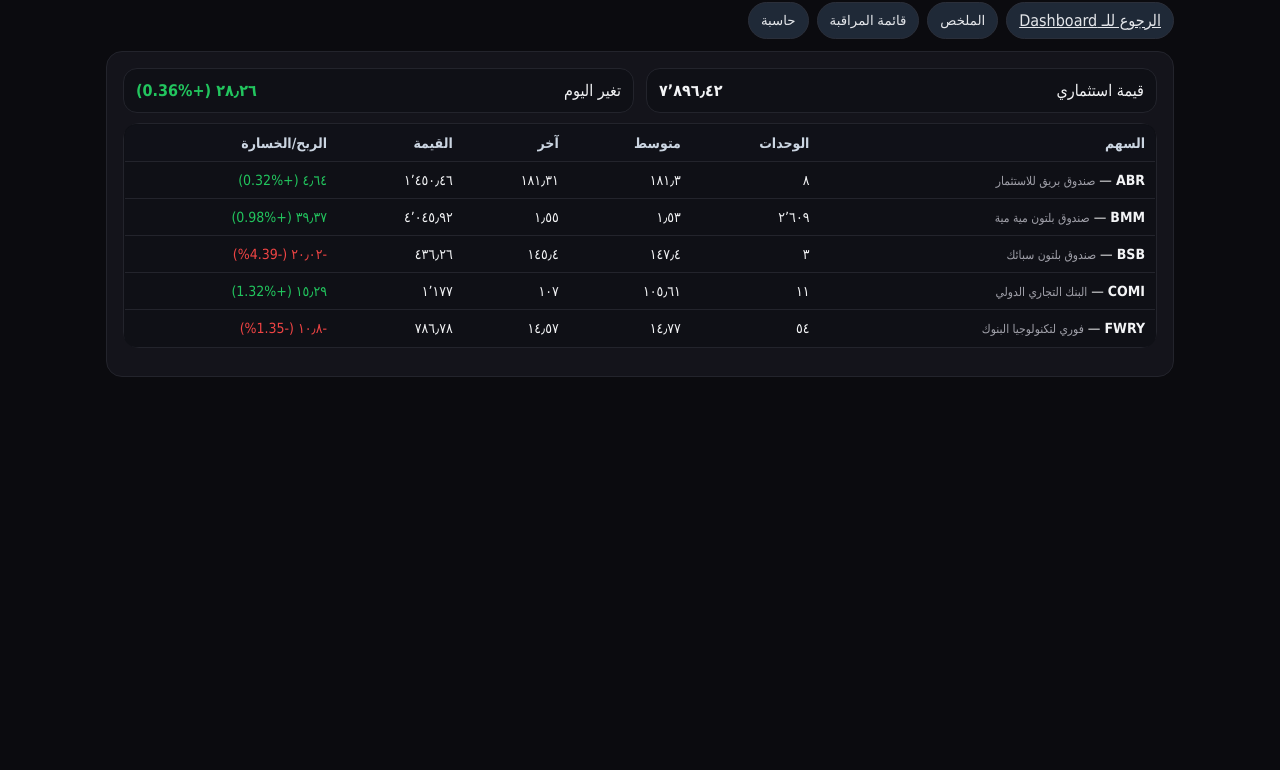
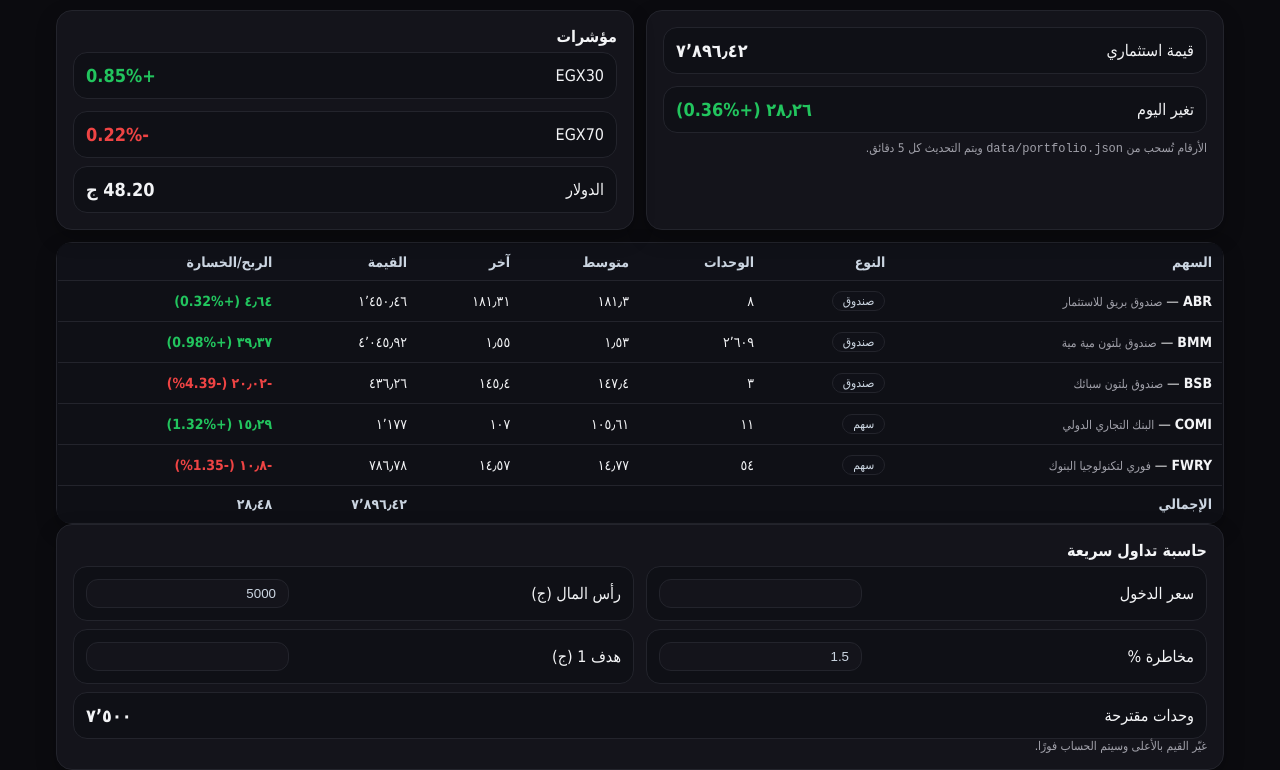
Before and after one commit to temsah2002-arch/Thndr-report-temsah, a plain HTML site: page report/index.html in a window 1280 px wide. Shown: the part 63-833 px from the top of the page. Before the commit the page ends 800 px from the top, so only its background shows below. Drawn offline with Linux system fonts and the light colour scheme.

Commit message:
Refactor index.html for improved layout and styling
Updated the HTML structure and styles for the daily report page, enhancing layout and design elements.

```diff
--- a/report/index.html
+++ b/report/index.html
@@ -1,136 +1,195 @@
-<!DOCTYPE html><html lang="ar" dir="rtl"><head>
+<!DOCTYPE html><html lang="ar" dir="rtl">
+<head>
 <meta charset="utf-8"><meta name="viewport" content="width=device-width,initial-scale=1">
-<title>Thndr — التقرير اليومي</title>
+<title>التقرير اليومي — محفظة ثاندر</title>
+
+<!-- (اختياري) إن كان لديك ملف أنماط عام -->
+<link rel="stylesheet" href="../assets/ui.css">
+
 <style>
 :root{--bg:#0b0b0f;--card:#14141b;--soft:#0f1016;--border:#23242c;--txt:#f3f4f6;--muted:#a1a1aa;--acc:#0ea5e9;--good:#22c55e;--bad:#ef4444}
-*{box-sizing:border-box}body{margin:0;background:var(--bg);color:var(--txt);font-family:"Cairo",Tahoma,Arial}
-.container{max-width:1100px;margin:22px auto;padding:0 16px}
-.header{display:flex;justify-content:space-between;align-items:center;margin-bottom:10px}
-.title{font-size:24px;font-weight:800}.chip{padding:6px 12px;border-radius:12px;background:#14141b;border:1px solid var(--border);color:var(--muted)}
-.pills{display:flex;gap:8px;flex-wrap:wrap;margin:8px 0}.pill{background:#1f2937;border:1px solid #2b2f3a;color:#e5e7eb;border-radius:999px;padding:8px 12px;cursor:pointer}
-.card{background:#14141b;border:1px solid var(--border);border-radius:16px;padding:16px;margin:12px 0}
-.grid{display:grid;gap:12px}.two{grid-template-columns:repeat(auto-fit,minmax(260px,1fr))}
-.stat{display:flex;justify-content:space-between;background:#0f1016;border:1px solid var(--border);border-radius:14px;padding:12px}
-.table{width:100%;border-collapse:collapse;background:#0f1016;border:1px solid var(--border);border-radius:12px;overflow:hidden}
+*{box-sizing:border-box}body{margin:0;background:var(--bg);color:var(--txt);font-family:"Cairo",Tahoma,Arial,sans-serif}
+.container{max-width:1200px;margin:22px auto;padding:0 16px}
+.header{display:flex;align-items:center;gap:10px;justify-content:space-between;margin-bottom:12px}
+.title{font-size:26px;font-weight:800}
+.chip{background:var(--card);border:1px solid var(--border);color:#cbd5e1;padding:6px 12px;border-radius:12px}
+.toolbar{display:flex;gap:8px;flex-wrap:wrap}
+.btn{display:inline-block;background:var(--acc);color:#fff;border:0;border-radius:12px;padding:10px 14px;text-decoration:none}
+.btn--soft{background:#2e2f39}
+.grid{display:grid;gap:12px}.two{grid-template-columns:repeat(auto-fit,minmax(280px,1fr))}
+.card{background:var(--card);border:1px solid var(--border);border-radius:16px;padding:16px}
+.stat{display:flex;justify-content:space-between;align-items:center;background:var(--soft);border:1px solid var(--border);border-radius:14px;padding:12px}
+.stat b{font-size:18px}
+.small{color:var(--muted);font-size:12px}
+.table{width:100%;border-collapse:collapse;background:var(--soft);border:1px solid var(--border);border-radius:12px;overflow:hidden}
 .table th,.table td{padding:10px;border-bottom:1px solid var(--border);text-align:right;font-size:14px}
-.table th{background:#101118;color:#cbd5e1}.pos-good{color:var(--good)}.pos-bad{color:var(--bad)}
-.watch{display:grid;grid-template-columns:repeat(auto-fit,minmax(260px,1fr));gap:12px}
-.wcard{background:#0f1016;border:1px solid var(--border);border-radius:14px;padding:14px}
-.btn{background:var(--acc);color:#fff;border:0;border-radius:12px;padding:9px 12px;text-decoration:none}
-.small{color:var(--muted);font-size:12px}
+.table th{background:#101118;color:#cbd5e1}
+.pos{color:var(--good);font-weight:700}
+.neg{color:var(--bad);font-weight:700}
+.badge{display:inline-block;background:#101118;border:1px solid var(--border);color:#cbd5e1;border-radius:999px;padding:2px 10px;font-size:12px}
 </style>
-</head><body><div class="container">
+</head>
+<body>
+<div class="container">
+  <!-- Header -->
   <div class="header">
     <div class="title">التقرير اليومي — محفظة ثاندر</div>
-    <div id="date" class="chip">—</div>
+    <div class="chip" id="asof">—</div>
+    <div class="toolbar" style="margin-inline-start:auto">
+      <a class="btn btn--soft" href="../">Dashboard</a>
+      <a class="btn btn--soft" href="#summary">الملخص</a>
+      <a class="btn btn--soft" href="../watchlist/">قائمة المراقبة</a>
+      <a class="btn" href="#CALC">حاسبة</a>
+    </div>
   </div>
 
-  <div class="pills">
-    <a class="pill" href="../">الرجوع للـ Dashboard</a>
-    <button class="pill" onclick="goto('HOME')">الملخص</button>
-    <button class="pill" onclick="goto('WATCH')">قائمة المراقبة</button>
-    <button class="pill" onclick="goto('CALC')">حاسبة</button>
+  <!-- Summary cards -->
+  <div id="summary" class="grid two">
+    <div class="card">
+      <div class="grid two">
+        <div class="stat"><span>قيمة استثماري</span><b id="pf_val">—</b></div>
+        <div class="stat"><span>تغير اليوم</span><b id="pf_day">—</b></div>
+      </div>
+      <div class="small" style="margin-top:8px">
+        الأرقام تُسحب من <code>data/portfolio.json</code> ويتم التحديث كل 5 دقائق.
+      </div>
+    </div>
+    <div class="card">
+      <div style="font-weight:700;margin-bottom:6px">مؤشرات</div>
+      <div class="grid two">
+        <div class="stat"><span>EGX30</span><b id="egx30" class="pos">+0.00%</b></div>
+        <div class="stat"><span>EGX70</span><b id="egx70" class="neg">-0.00%</b></div>
+      </div>
+      <div class="stat" style="margin-top:8px"><span>الدولار</span><b id="usd">— ج</b></div>
+    </div>
   </div>
 
-  <!-- ملخص -->
-  <section id="HOME" class="card">
-    <div class="grid two" id="stats"></div>
-    <div class="card" style="padding:0;margin-top:10px">
-      <table class="table" id="pos"><thead>
-        <tr><th>السهم</th><th>الوحدات</th><th>متوسط</th><th>آخر</th><th>القيمة</th><th>الربح/الخسارة</th></tr>
-      </thead><tbody></tbody></table>
+  <!-- Positions table -->
+  <div class="card" style="padding:0;margin-top:12px">
+    <table class="table" id="tbl">
+      <thead>
+        <tr>
+          <th>السهم</th>
+          <th>النوع</th>
+          <th>الوحدات</th>
+          <th>متوسط</th>
+          <th>آخر</th>
+          <th>القيمة</th>
+          <th>الربح/الخسارة</th>
+        </tr>
+      </thead>
+      <tbody></tbody>
+      <tfoot>
+        <tr>
+          <th colspan="5">الإجمالي</th>
+          <th id="sum_mv">—</th>
+          <th id="sum_pnl">—</th>
+        </tr>
+      </tfoot>
+    </table>
+  </div>
+
+  <!-- Calculator anchor (يتم فتحها من نفس الصفحة أو صفحة التقرير الحالية) -->
+  <div id="CALC" class="card">
+    <div style="font-weight:700;margin-bottom:6px">حاسبة تداول سريعة</div>
+    <div class="grid two">
+      <label class="stat"><span>سعر الدخول</span><input id="c_entry" class="chip" type="number" step="0.01" style="min-width:120px"></label>
+      <label class="stat"><span>رأس المال (ج)</span><input id="c_cap" class="chip" type="number" step="1" value="5000" style="min-width:120px"></label>
     </div>
-  </section>
+    <div class="grid two" style="margin-top:8px">
+      <label class="stat"><span>مخاطرة %</span><input id="c_risk" class="chip" type="number" step="0.1" value="1.5" style="min-width:120px"></label>
+      <label class="stat"><span>هدف 1 (ج)</span><input id="c_t1" class="chip" type="number" step="0.01" style="min-width:120px"></label>
+    </div>
+    <div class="stat" style="margin-top:8px"><span>وحدات مقترحة</span><b id="c_units">—</b></div>
+    <div class="small">غيّر القيم بالأعلى وسيتم الحساب فورًا.</div>
+  </div>
+</div>
 
-  <!-- مراقبة -->
-  <section id="WATCH" class="card" style="display:none">
-    <div class="watch" id="watch"></div>
-  </section>
+<script>
+const fmt=(n,d=2)=>new Intl.NumberFormat('ar-EG',{maximumFractionDigits:d}).format(+n||0);
+const pct=(n)=>((n>=0?'+':'')+(+n).toFixed(2)+'%');
+const REFRESH_MS = 5*60*1000;
 
-  <!-- الحاسبة -->
-  <section id="CALC" class="card" style="display:none">
-    <div class="grid two">
-      <div>
-        <label class="small">سعر الدخول</label><input id="e" type="number" step="0.01" value="10" style="width:100%;padding:10px;border-radius:10px;border:1px solid #2b2f3a;background:#0b0c12;color:#fff">
-        <label class="small" style="margin-top:8px;display:block">رأس المال (ج.م)</label><input id="cap" type="number" step="100" value="5000" style="width:100%;padding:10px;border-radius:10px;border:1px solid #2b2f3a;background:#0b0c12;color:#fff">
-        <label class="small" style="margin-top:8px;display:block">نسبة المخاطرة %</label><input id="risk" type="number" step="0.5" value="1.5" style="width:100%;padding:10px;border-radius:10px;border:1px solid #2b2f3a;background:#0b0c12;color:#fff">
-        <label class="small" style="margin-top:8px;display:block">وقف الخسارة</label><input id="s" type="number" step="0.01" value="9.2" style="width:100%;padding:10px;border-radius:10px;border:1px solid #2b2f3a;background:#0b0c12;color:#fff">
-        <div style="display:flex;gap:8px;margin-top:8px">
-          <div style="flex:1"><label class="small">هدف ١</label><input id="t1" type="number" step="0.01" value="11.2" style="width:100%;padding:10px;border-radius:10px;border:1px solid #2b2f3a;background:#0b0c12;color:#fff"></div>
-          <div style="flex:1"><label class="small">هدف ٢</label><input id="t2" type="number" step="0.01" value="12" style="width:100%;padding:10px;border-radius:10px;border:1px solid #2b2f3a;background:#0b0c12;color:#fff"></div>
-        </div>
-        <label class="small" style="margin-top:8px;display:block">عمولة إجمالي % (بيع+شراء)</label><input id="c" type="number" step="0.01" value="0.15" style="width:100%;padding:10px;border-radius:10px;border:1px solid #2b2f3a;background:#0b0c12;color:#fff">
-        <label class="small" style="margin-top:8px;display:block">رسوم ثابتة (لكل جانب)</label><input id="f" type="number" step="1" value="0" style="width:100%;padding:10px;border-radius:10px;border:1px solid #2b2f3a;background:#0b0c12;color:#fff">
-        <div style="margin-top:10px">
-          <button class="btn" onclick="calc()">احسب</button>
-          <a id="csv" class="btn" style="background:#475569" href="#">تصدير CSV</a>
-        </div>
-        <div id="out" style="margin-top:10px" class="small"></div>
-      </div>
-      <div class="small">يمكنك إرسال أي سهم من صفحة خطة الإيداع للحاسبة تلقائيًا.</div>
-    </div>
-  </section>
-</div>
-<script>
-const fmt=(n,d=2)=>new Intl.NumberFormat('ar-EG',{maximumFractionDigits:d}).format(n);
-const pct=n=>((n>=0?'+':'')+n.toFixed(2)+'%');
-function goto(id){['HOME','WATCH','CALC'].forEach(x=>document.getElementById(x).style.display=x===id?'block':'none');location.hash=id}
-async function load(){
-  const [p,w]=await Promise.all([
+async function loadAll(){
+  const [p, m] = await Promise.all([
     fetch('../data/portfolio.json?_='+Date.now()).then(r=>r.json()),
-    fetch('../data/watchlist.json?_='+Date.now()).then(r=>r.json())
+    fetch('../data/market.json?_='+Date.now()).then(r=>r.json()).catch(()=>({}))
   ]);
-  document.getElementById('date').textContent=new Date(p.as_of).toLocaleDateString('ar-EG',{day:'numeric',month:'long',year:'numeric'});
-  document.getElementById('stats').innerHTML=`
-    <div class="stat"><span>قيمة استثماري</span><b>${fmt(p.portfolio_value)}</b></div>
-    <div class="stat"><span>تغير اليوم</span><b class="${p.day_change>=0?'pos-good':'pos-bad'}">${fmt(p.day_change)} (${pct(p.day_change_pct)})</b></div>`;
-  document.querySelector('#pos tbody').innerHTML=p.positions.map(x=>`
-    <tr><td><b>${x.ticker}</b> — <span class="small">${x.name}</span></td>
-    <td>${fmt(x.units,0)}</td><td>${fmt(x.avg_price)}</td><td>${fmt(x.last)}</td>
-    <td>${fmt(x.market_value)}</td><td class="${x.pnl>=0?'pos-good':'pos-bad'}">${fmt(x.pnl)} (${pct(x.pnl_pct)})</td></tr>`).join('');
-  document.getElementById('watch').innerHTML=w.map(d=>`
-    <div class="wcard">
-      <div style="display:flex;gap:10px;align-items:center;margin-bottom:6px">
-        <div style="background:#1f2937;border:1px solid #2b2f3a;border-radius:999px;padding:2px 10px;font-weight:800">${d.tkr}</div>
-        <div style="font-weight:700">${d.name}</div>
-      </div>
-      <div class="small">التصنيف: <b>${d.bias||'-'}</b></div>
-      <div class="small">منطقة الدخول: <b>${d.zone||'-'}</b></div>
-      <div class="small">إيقاف: <b>${d.stop??'-'}</b> — أهداف: <b>${d.t1??'-'}/${d.t2??'-'}</b></div>
-      <div class="small" style="margin-top:6px">${d.thesis||''}</div>
-      <div style="margin-top:10px"><a class="btn" target="_blank" href="${d.link||'#'}">فتح على مباشر</a></div>
-    </div>`).join('');
+
+  // Header date
+  document.getElementById('asof').textContent =
+    new Date(p.as_of||Date.now()).toLocaleDateString('ar-EG',{day:'numeric',month:'long',year:'numeric'});
+
+  // Summary
+  document.getElementById('pf_val').textContent = fmt(p.portfolio_value);
+  const dy = +p.day_change||0, dyp = +p.day_change_pct||0;
+  const pfDay = document.getElementById('pf_day');
+  pfDay.innerHTML = `${fmt(dy)} (${pct(dyp)})`;
+  pfDay.className = dy>=0 ? 'pos' : 'neg';
+
+  // Indices
+  if(m && m.egx30) {
+    const e30=document.getElementById('egx30');
+    const e70=document.getElementById('egx70');
+    e30.textContent = pct(m.egx30.chg_pct||0); e30.className = (m.egx30.chg_pct>=0)?'pos':'neg';
+    e70.textContent = pct(m.egx70.chg_pct||0); e70.className = (m.egx70.chg_pct>=0)?'pos':'neg';
+    document.getElementById('usd').textContent = (m.usd_egp??0).toFixed(2)+' ج';
+  }
+
+  // Table
+  const rows = (p.positions||[]).map(x=>({
+    ticker:x.ticker, name:x.name||'', type:x.type||'stock',
+    units:+x.units||0, avg:+x.avg_price||0, last:+x.last||0,
+    mv:+x.market_value||((+x.last||0)*(+x.units||0)),
+    pnl:(x.pnl!=null)?+x.pnl:((+x.last - +x.avg_price)*(+x.units||0)),
+    pnl_pct:(x.pnl_pct!=null)?+x.pnl_pct:(((+x.last - +x.avg_price)/((+x.avg_price)||1))*100)
+  }));
+
+  const tb=document.querySelector('#tbl tbody');
+  tb.innerHTML = rows.map(r=>{
+    const cls = r.pnl>=0?'pos':'neg';
+    return `<tr>
+      <td><b>${r.ticker}</b> — <span class="small">${r.name}</span></td>
+      <td><span class="badge">${r.type==='fund'?'صندوق':'سهم'}</span></td>
+      <td>${fmt(r.units,0)}</td>
+      <td>${fmt(r.avg)}</td>
+      <td>${fmt(r.last)}</td>
+      <td>${fmt(r.mv)}</td>
+      <td class="${cls}">${fmt(r.pnl)} (${pct(r.pnl_pct)})</td>
+    </tr>`;
+  }).join('');
+
+  // Footer totals
+  const sum_mv = rows.reduce((a,b)=>a+b.mv,0);
+  const sum_pnl = rows.reduce((a,b)=>a+b.pnl,0);
+  document.getElementById('sum_mv').textContent = fmt(sum_mv);
+  const sumEl=document.getElementById('sum_pnl');
+  sumEl.textContent = fmt(sum_pnl);
+  sumEl.className = sum_pnl>=0?'pos':'neg';
 }
-function calc(){
-  const e=parseFloat(e_.value||e.value),cap=parseFloat(cap_.value||cap.value||5000),
-    risk=parseFloat(risk_.value||risk.value)/100,s=parseFloat(s_.value||s.value),
-    c=parseFloat(c_.value||c.value||0)/100,f=parseFloat(f_.value||f.value||0);
-  if([e,cap,risk,s].some(x=>isNaN(x)||x<=0)) return alert('تحقق من القيم');
-  const t1v=parseFloat(t1_.value||t1.value), t2v=parseFloat(t2_.value||t2.value);
-  const riskAmt=cap*risk, qty=Math.floor(riskAmt/Math.max(e-s,0.0001)), buy=qty*e,
-        sell1=qty*t1v, sell2=qty*t2v, feesBuy=buy*(c/2)+f, fees1=sell1*(c/2)+f, fees2=sell2*(c/2)+f,
-        net1=(sell1-buy)-(feesBuy+fees1), net2=(sell2-buy)-(feesBuy+fees2),
-        rr1=(t1v-e)/(e-s), rr2=(t2v-e)/(e-s);
-  out.innerHTML=`الكمية: <b>${fmt(qty,0)}</b> — تكلفة الشراء: <b>${fmt(buy)}</b> — صافي الربح: هدف١ <b>${fmt(net1)}</b> | هدف٢ <b>${fmt(net2)}</b> — R:R ≈ ${rr1.toFixed(2)} / ${rr2.toFixed(2)}`;
-  const csv=[['Entry',e],['Capital',cap],['Risk %',risk*100],['Stop',s],['Qty',qty],['Target1',t1v],['Net1',net1],['Target2',t2v],['Net2',net2]].map(r=>r.join(',')).join('\n');
-  csv_.href='data:text/csv;charset=utf-8,'+encodeURIComponent(csv);csv_.download='calc.csv'; document.getElementById('csv').href=csv_.href;document.getElementById('csv').download='calc.csv';
+
+function bindCalc(){
+  const entry = document.getElementById('c_entry');
+  const cap = document.getElementById('c_cap');
+  const risk = document.getElementById('c_risk');
+  const t1 = document.getElementById('c_t1');
+  const out = document.getElementById('c_units');
+  const recalc=()=>{
+    const e=+entry.value||0, c=+cap.value||0, r=(+risk.value||0)/100;
+    const riskAmount = c*r;
+    const stop = e * (1 - r); // افتراض إيقاف عند نسبة المخاطرة من سعر الدخول
+    const perShareRisk = Math.max(e-stop, 0.01);
+    const units = perShareRisk>0 ? Math.floor(riskAmount / perShareRisk) : 0;
+    out.textContent = fmt(units,0);
+    if(!t1.value && e) t1.value = (e * 1.12).toFixed(2); // هدف افتراضي 12%
+  };
+  [entry,cap,risk,t1].forEach(el=>el.addEventListener('input',recalc));
+  recalc();
 }
-const e_=document.getElementById('e'),cap_=document.getElementById('cap'),risk_=document.getElementById('risk'),s_=document.getElementById('s'),t1_=document.getElementById('t1'),t2_=document.getElementById('t2'),c_=document.getElementById('c'),f_=document.getElementById('f');
-const csv_=document.createElement('a');load();goto(location.hash.replace('#','')||'HOME');
+
+loadAll();
+bindCalc();
+setInterval(loadAll, REFRESH_MS);
 </script>
-  <script>
-// قراءة قيم مرسلة من الخطة/الداشبورد وملء الحاسبة تلقائيًا
-(function(){
-  try{
-    const p = JSON.parse(sessionStorage.getItem('prefill')||'{}');
-    if(p && (p.e||p.stop||p.t1||p.t2)){
-      const set=(id,v)=>{const el=document.getElementById(id); if(el && v!=null && !Number.isNaN(v)) el.value=v;}
-      set('e',p.e); set('s',p.stop); set('t1',p.t1); set('t2',p.t2);
-      // افتح تبويب الحاسبة مباشرة
-      if(location.hash!=='#CALC'){ location.hash='CALC'; }
-      if(typeof calc==='function') setTimeout(calc,200);
-    }
-  }catch(e){}
-})();
-</script>
-</body></html>
+</body>
+</html>
```
